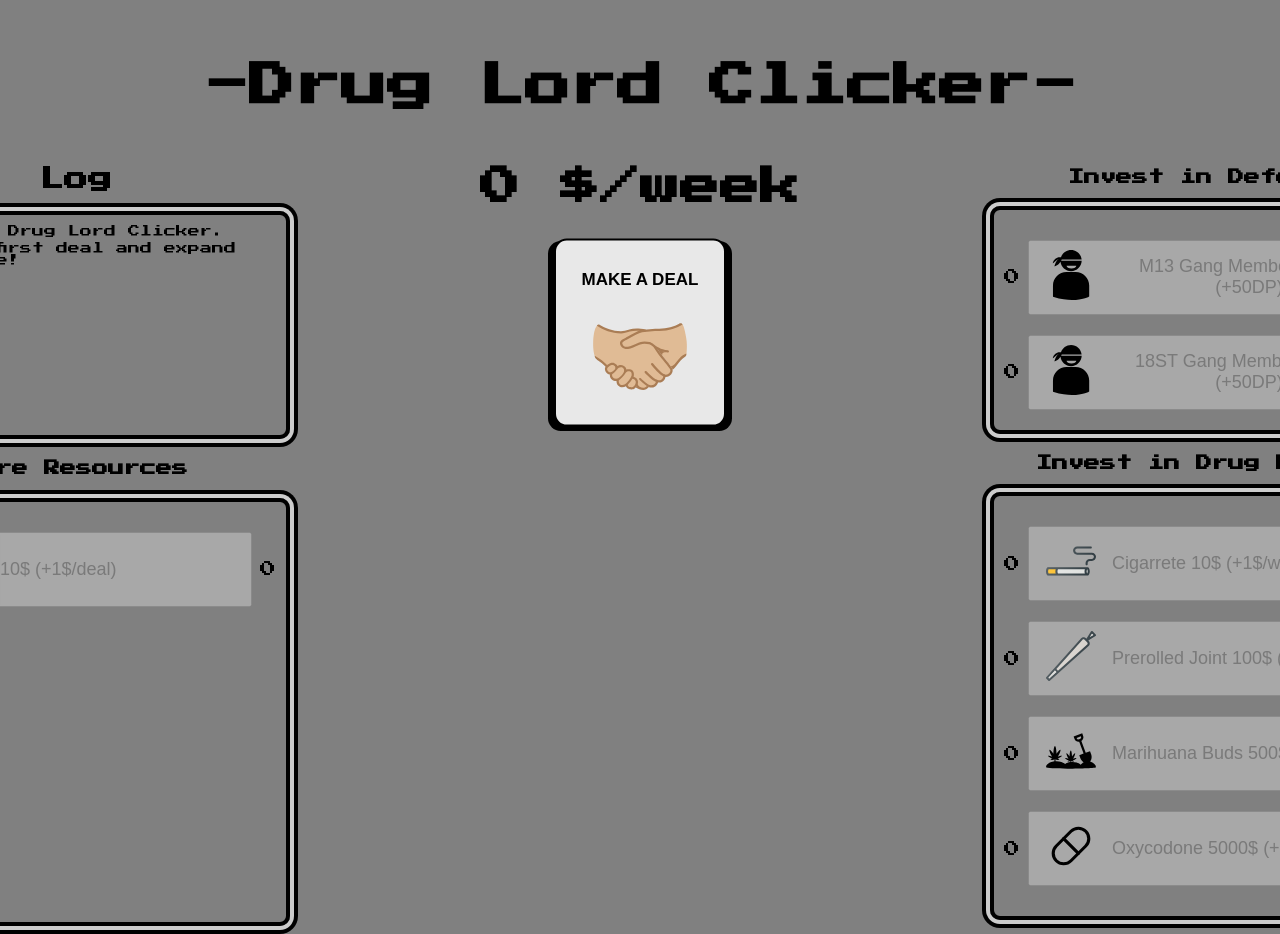
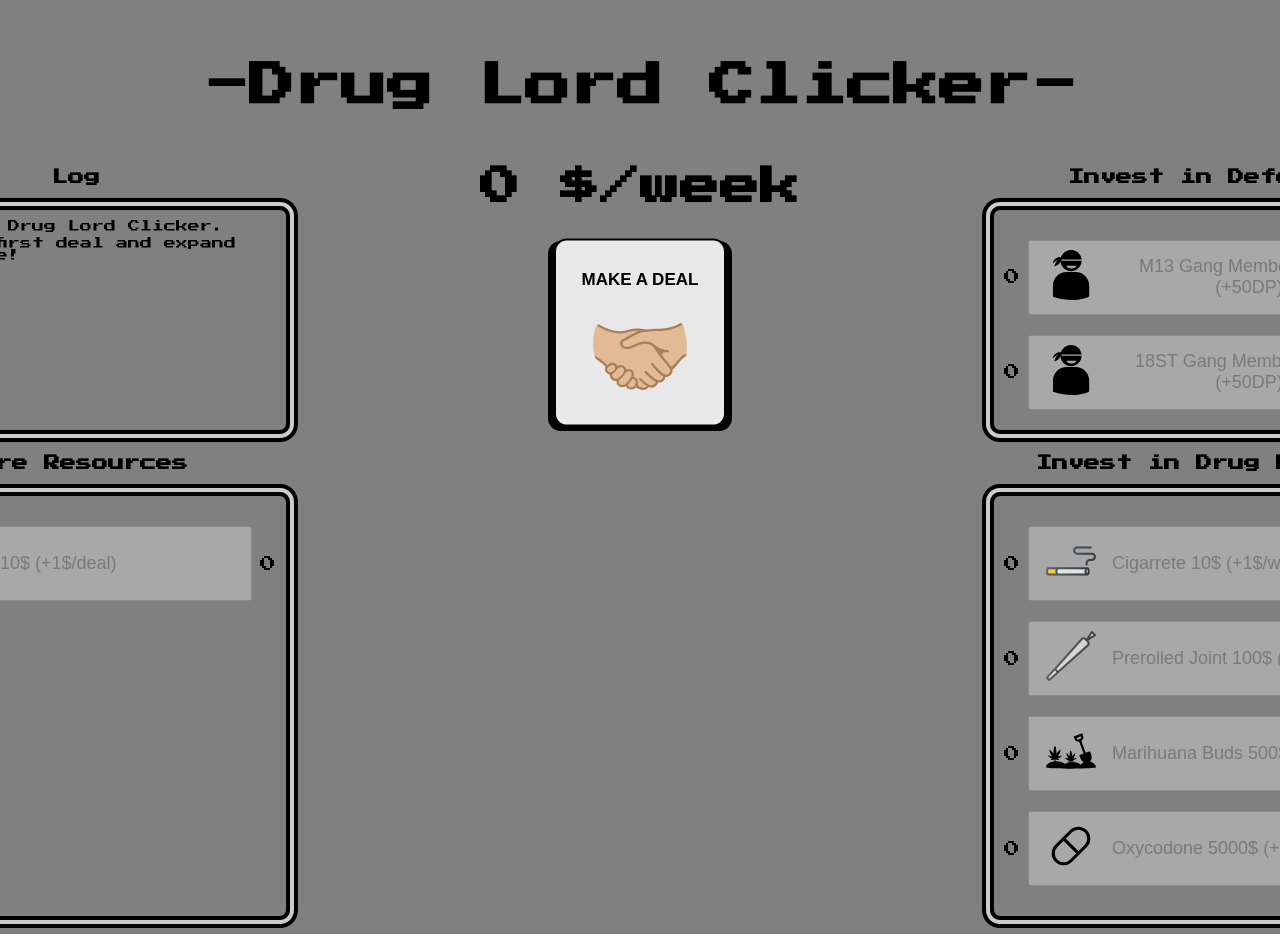
Before and after one commit to xperezb/clicker, an Angular app: page / in a window 1280 px wide. Shown: the top 934 px of the page. Built offline with nearby package versions, Linux system fonts and the light colour scheme; grey boxes are pictures that could not be loaded.

Commit message:
fix log size

```diff
--- a/src/app/components/log/log.component.html
+++ b/src/app/components/log/log.component.html
@@ -1,4 +1,4 @@
-<h2>Log</h2>
+<h4>Log</h4>
 
 <div class="container" #logContainer>
     @for (log of logs$ | async; track log.id) {
```
